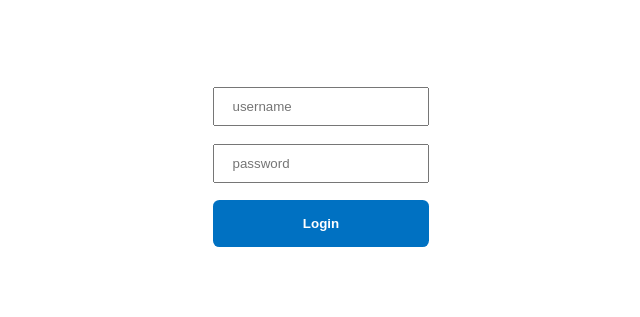
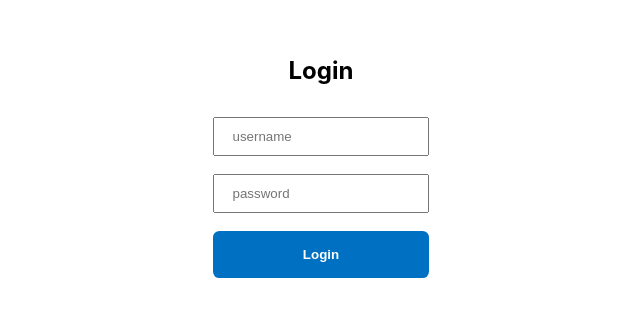
Before and after one commit to MajaPetkova/Booking-App, a React (Create React App) app in the folder client/: page /login in a window 1280 px wide. Shown: the part 233-550 px from the top of the page, without its empty margins (319-959 px from the left). Built offline with nearby package versions, Linux system fonts and the light colour scheme.

Commit message:
Added Context to Navbar and display buttons if it's not user, add useNavigate hook

```diff
--- a/client/src/components/navbar/Navbar.jsx
+++ b/client/src/components/navbar/Navbar.jsx
@@ -1,18 +1,22 @@
+import { useContext } from "react";
 import "./navbar.css"
 import {Link} from "react-router-dom";
+import { AuthContext } from "../../context/AuthContext";
 
 
 export const Navbar=()=>{
+    const{ user} = useContext(AuthContext);
+
     return (
         <div className="navbar">
             <div className="navContainer">
                 <Link to="/" style={{color:"inherit", textDecoration:"none"}}>
                 <span className="logo">Booking.com</span>
                 </Link>
-                <div className="navItems">
+               {user ? (user.username):( <div className="navItems">
                     <button className="navButton">Register</button>
                     <button className="navButton">Login</button>
-                </div>
+                </div>)}
             </div>
         </div>
     )
--- a/client/src/pages/login/Login.jsx
+++ b/client/src/pages/login/Login.jsx
@@ -2,14 +2,15 @@ import axios from "axios";
 import { AuthContext } from "../../context/AuthContext";
 import "./login.css";
 import { useContext, useState } from "react";
+import { useNavigate } from "react-router-dom";
 
 export const Login = () => {
   const [credentials, setCredentials] = useState({
     username: undefined,
     password: undefined,
   });
-  const { user, loading, error, dispatch } = useContext(AuthContext);
-
+  const { loading, error, dispatch } = useContext(AuthContext);
+  const navigate= useNavigate()
 
   const handleChange = (e)=>{
      setCredentials(prev => ({
@@ -23,18 +24,19 @@ export const Login = () => {
      try{
      const res = await axios.post("http://localhost:5000/api/auth/login", credentials);
      dispatch({type: "LOGIN_SUCCESS", payload: res.data})
-
+     navigate("/")
      }catch(err){
        dispatch({type:"LOGIN_FAILURE", payload: err.response.data})
      }
   }
-     console.log(user)
+
   return (
     <div className="login">
+        <h2>Login</h2>
       <div className="loginContainer">
         <input type="text" className="loginInput" placeholder="username" id="username" onChange={handleChange}/>
         <input type="password" className="loginInput" placeholder="password" id="password" onChange={handleChange}/>
-        <button className="loginBtn" onClick={handleClick}>Login</button>
+        <button disabled={loading} className="loginBtn" onClick={handleClick}>Login</button>
         {error && <span>{error.message}</span>}
       </div>
     </div>
```
